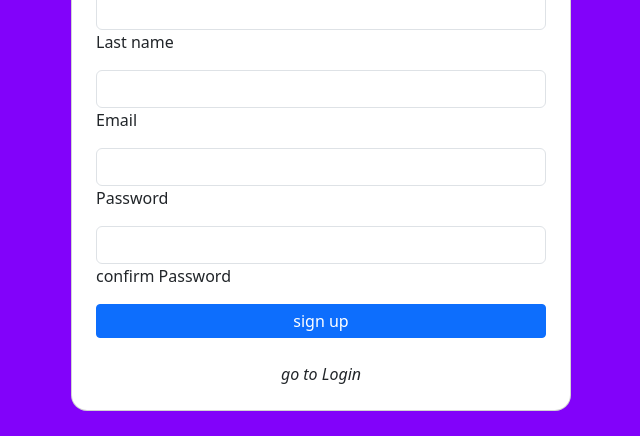
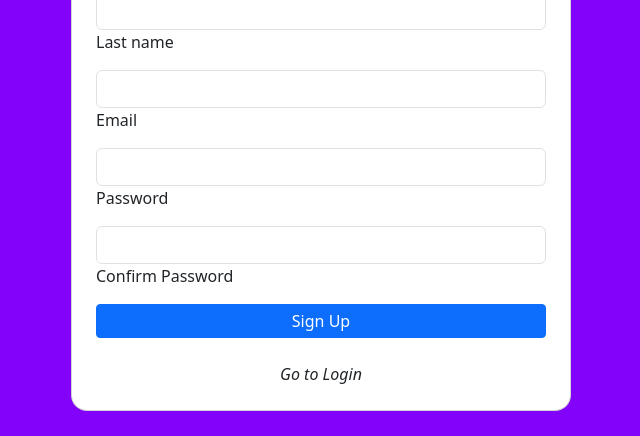
Before and after one commit to Syedameerjan/Password, a React (Create React App) app: page / in a window 1280 px wide. Both pictures are taken after a click on the icon "Register Here". Shown: the part 273-709 px from the top of the page, without its empty margins (319-959 px from the left). Built offline with nearby package versions, Linux system fonts and the light colour scheme.

Commit message:
Update SignUpPage.jsx

```diff
--- a/src/Components/SignUpPage.jsx
+++ b/src/Components/SignUpPage.jsx
@@ -1,22 +1,22 @@
-import React, {  useState } from "react";
-import { MDBCard, MDBCardBody, MDBCol, MDBInput, MDBRow,MDBContainer } from 'mdb-react-ui-kit'
-import axios from "axios";
-import { BASE_URL } from "../Constants/constants";
+// import React, {  useState } from "react";
+// import { MDBCard, MDBCardBody, MDBCol, MDBInput, MDBRow,MDBContainer } from 'mdb-react-ui-kit'
+// import axios from "axios";
+// import { BASE_URL } from "../Constants/constants";
 
 
 
-function SignUpPage({setBoxName}) {
-  const handleLogin=()=>{
-    setBoxName('login')
-  }
-  const [signUpData,setSignUpData]=useState({
-    fName:'',
-    lName:'',
-    email:'',
-    password:'',
-    cfmPass:'',
+// function SignUpPage({setBoxName}) {
+//   const handleLogin=()=>{
+//     setBoxName('login')
+//   }
+//   const [signUpData,setSignUpData]=useState({
+//     fName:'',
+//     lName:'',
+//     email:'',
+//     password:'',
+//     cfmPass:'',
 
-  })
+//   })
   // const [formData,setFormData] = useState({
   //   fName:'',
   //     lName:'',
@@ -67,70 +67,108 @@ function SignUpPage({setBoxName}) {
   // useEffect(()=>{
   //   console.log(signUpData);},[signUpData])
 
+
+
+
+
+
+
   // router for user registeration
-const handleRegister=()=>{
-try {
-  axios.post(`${BASE_URL}/auth/signup`,signUpData).then((res)=>{
-    if(res.data.message==='signup successful'){
-      setBoxName('login')
-      alert('signup successfull')
 
+import React, { useState } from "react";
+import '../Pages/css/login.css';
+import {
+  MDBContainer, MDBRow, MDBCol, MDBCard, MDBCardBody, MDBInput
+} from 'mdb-react-ui-kit';
+import axios from "axios";
+import { BASE_URL } from "../Constants/constants";
+import { toastError, toastSuccess } from "../Constants/plugins";
+
+function SignUpPage({ setBoxName }) {
+  const [signUpData, setSignUpData] = useState({
+    fName: '',
+    lName: '',
+    email: '',
+    password: '',
+    cfmPass: ''
+  });
+  const [error, setError] = useState(''); // State for error messages
+
+  const validateForm = () => {
+    const { fName, lName, email, password, cfmPass } = signUpData;
+    if (!fName || !lName || !email || !password || !cfmPass) {
+      setError('All fields are required!');
+      return false;
     }
-    if(res.data.message==="email already exist"){
-      alert('email alredyexist')
+    if (!/\S+@\S+\.\S+/.test(email)) {
+      setError('Please enter a valid email address.');
+      return false;
     }
-  })
-} catch (error) {
+    if (password !== cfmPass) {
+      setError('Passwords do not match.');
+      return false;
+    }
+    setError(''); // Clear error if validation passes
+    return true;
+  };
 
+  const handleRegister = async () => {
+    if (!validateForm()) {
+      return; // Stop if validation fails
     }
 
+    try {
+      const res = await axios.post(`${BASE_URL}/auth/signup`, signUpData);
+      if (res.data.message === 'signup successful') {
+        setBoxName('login');
+        toastSuccess('Signup successful');
+      } else if (res.data.message === "email already exist") {
+        toastError('Email already exists');
+      }
+    } catch (error) {
+      toastError('An error occurred during signup. Please try again.');
+      console.error(error);
+    }
+  };
 
-}
-    return(
+  const handleLogin = () => {
+    setBoxName('login');
+  };
+
+  return (
     <MDBContainer fluid>
       <MDBRow className='d-flex justify-content-center align-items-center h-100 login-pg '>
         <MDBCol col='12'>
+          <MDBCard className='bg-white my-5 mx-auto' style={{ borderRadius: '1rem', maxWidth: '500px' }}>
+            <MDBCardBody className='p-4 w-100 d-flex flex-column'>
+              <h2 className="fw-bold mb-2 text-center">Sign Up</h2>
 
-        <MDBCard className='bg-white my-5 mx-auto' style={{borderRadius: '1rem', maxWidth: '500px'}}>
-          <MDBCardBody className='p-4 w-100 d-flex flex-column' >
-            {/* <form onSubmit={handleSubmit}> */}
+              {/* Display error message */}
+              {error && <div className="alert alert-danger">{error}</div>}
 
-            <h2 className="fw-bold mb-2 text-center">Sign Up</h2>
               <MDBCol col='6'>
-            <MDBInput wrapperClass='mb-2' label='First name' id='form1' type='text' value={signUpData.fName} onChange={ (e)=>{setSignUpData({...signUpData,fName:e.target.value})}} />
-
+                <MDBInput wrapperClass='mb-2' label='First name' id='form1' type='text' value={signUpData.fName} onChange={(e) => { setSignUpData({ ...signUpData, fName: e.target.value }) }} />
               </MDBCol>
 
               <MDBCol col='6'>
-            <MDBInput wrapperClass='mb-2' label='Last name' id='form2' type='text' value={signUpData.lName} onChange={(e)=>{setSignUpData({...signUpData,lName:e.target.value})}}  />
-            {/* {errors.lName && <span>{errors.lName}</span>} */}
+                <MDBInput wrapperClass='mb-2' label='Last name' id='form2' type='text' value={signUpData.lName} onChange={(e) => { setSignUpData({ ...signUpData, lName: e.target.value }) }} />
               </MDBCol>
 
+              <MDBInput wrapperClass='mb-2' label='Email' id='form3' type='email' value={signUpData.email} onChange={(e) => { setSignUpData({ ...signUpData, email: e.target.value }) }} />
+              <MDBInput wrapperClass='mb-2' label='Password' id='form4' type='password' value={signUpData.password} onChange={(e) => { setSignUpData({ ...signUpData, password: e.target.value }) }} />
+              <MDBInput wrapperClass='mb-2' label='Confirm Password' id='form5' type='password' value={signUpData.cfmPass} onChange={(e) => { setSignUpData({ ...signUpData, cfmPass: e.target.value }) }} />
 
-        <MDBInput wrapperClass='mb-2' label='Email' id='form3'  type='email' value={signUpData.email} onChange={(e)=>{setSignUpData({...signUpData,email:e.target.value})}}  />
-        {/* {errors.email && <span>{errors.email}</span>} */}
-        <MDBInput wrapperClass='mb-2' label='Password' id='form4' type='password' value={signUpData.password} onChange={(e)=>{setSignUpData({...signUpData,password:e.target.value})}} />
-        {/* {errors.password && <span>{errors.password}</span>} */}
-        <MDBInput wrapperClass='mb-2' label='confirm Password' id='form4' type='password' value={signUpData.cfmPass} onChange={(e)=>{setSignUpData({...signUpData,cfmPass:e.target.value})}} />
-        {/* {errors.cfmPass && <span>{errors.cfmPass}</span>} */}
+              <button className='w-100 mb-4 rounded-1 p-1 btn btn-primary' size='md' onClick={handleRegister}>Sign Up</button>
 
-
-        <button className='w-100 mb-4 rounded-1 p-1 btn btn-primary' size='md' onClick={handleRegister} >sign up</button>
-
-        <div className="text-center cursor-pointer font-italic" ><i onClick={handleLogin} >go to Login</i>
+              <div className="text-center cursor-pointer font-italic">
+                <i onClick={handleLogin}>Go to Login</i>
               </div>
-        {/* </form> */}
             </MDBCardBody>
           </MDBCard>
-
         </MDBCol>
       </MDBRow>
-
     </MDBContainer>
-
-    )
+  );
 }
 
-
-
 export default SignUpPage;
```
Lines whose indentation alone changed are shown as unchanged.
